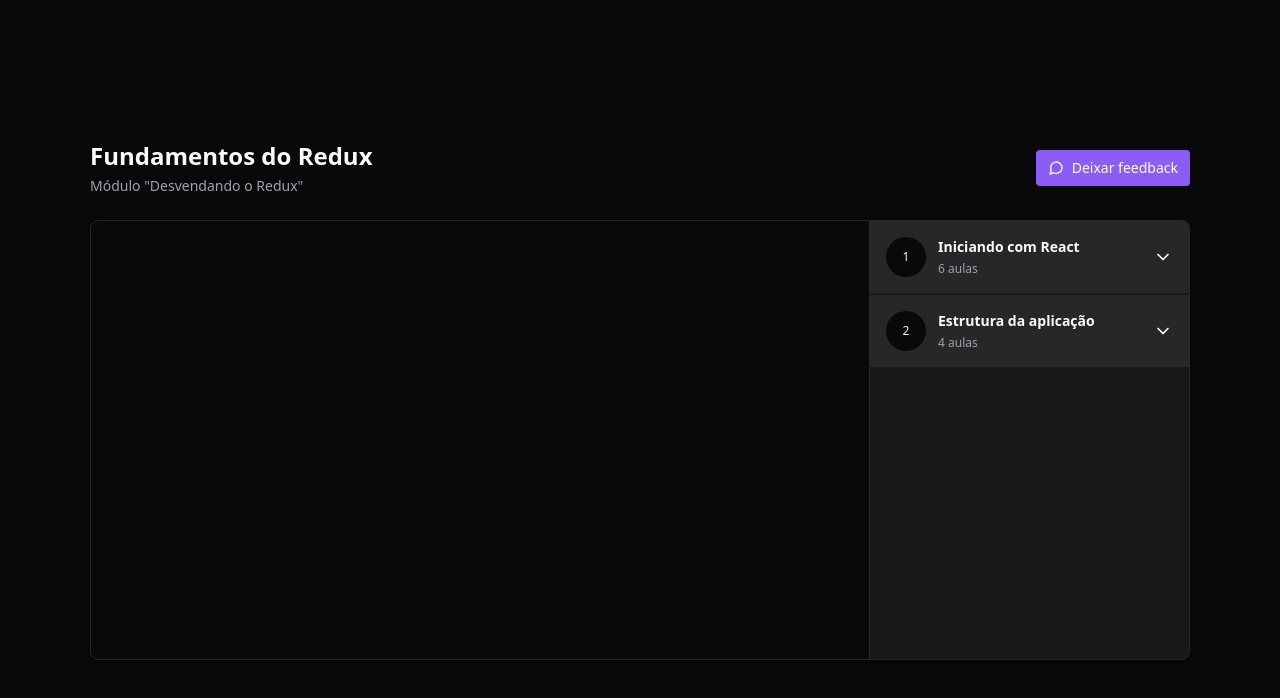
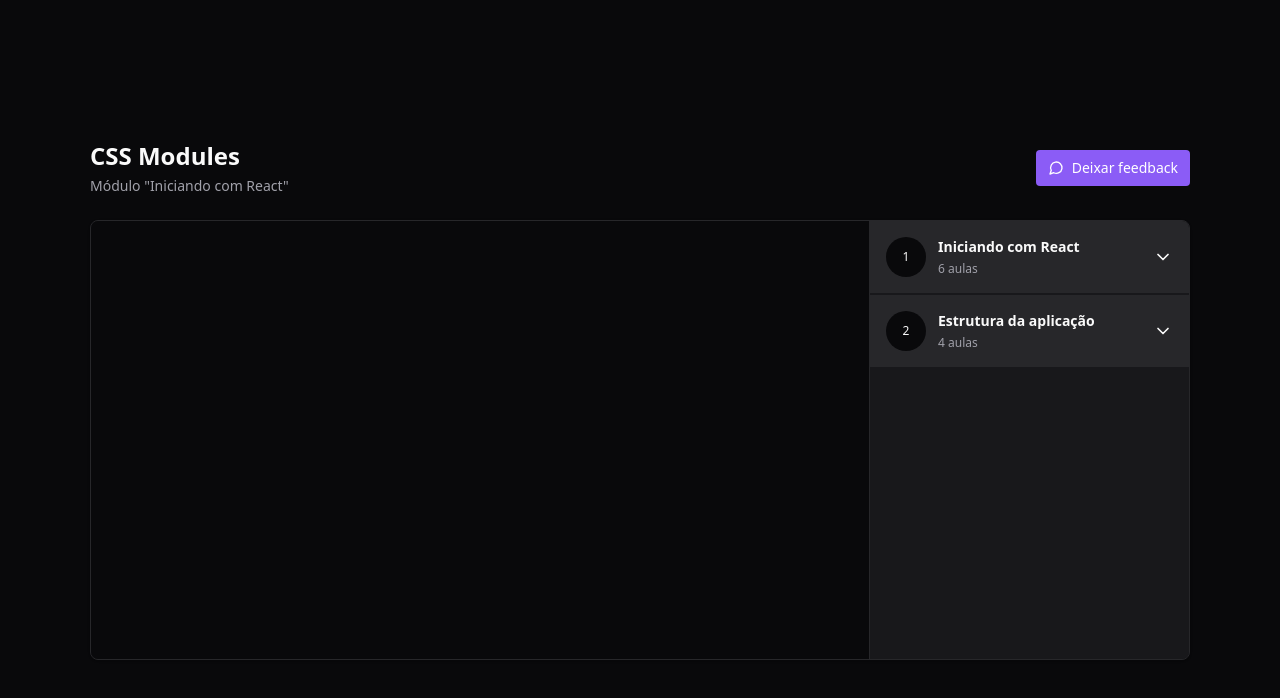
Before and after one commit to arthurrios/video-player-redux, a React (Vite) app: page / in a window 1280 px wide. Shown: the top 698 px of the page. Built offline with nearby package versions, Linux system fonts and the light colour scheme.

Commit message:
highlight current video

```diff
--- a/src/components/Header.tsx
+++ b/src/components/Header.tsx
@@ -1,8 +1,18 @@
+import { useAppSelector } from "../store"
+
 export function Header() {
+  const { currentModule, currentLesson } = useAppSelector(state => {
+    const { currentModuleIndex, currentLessonIndex } = state.player
+
+    const currentModule = state.player.course.modules[currentModuleIndex]
+    const currentLesson = currentModule.lessons[currentLessonIndex]
+    return { currentModule, currentLesson }
+  })
+
   return (
     <div className="flex flex-col gap-1">
-      <h1 className="text-2xl font-bold">Fundamentos do Redux</h1>
-      <span className="text-sm text-zinc-400">Módulo "Desvendando o Redux"</span>
+      <h1 className="text-2xl font-bold">{currentLesson.title}</h1>
+      <span className="text-sm text-zinc-400">Módulo "{currentModule.title}"</span>
     </div>
   )
 }
--- a/src/components/Lesson.tsx
+++ b/src/components/Lesson.tsx
@@ -1,17 +1,27 @@
-import { Video } from "lucide-react";
+import { PlayCircle, Video } from "lucide-react";
 
 interface LessonProps {
   title: string
   duration: string
+  isCurrent?: boolean
   onPlay: () => void
 }
 
-export function Lesson({ title, duration, onPlay }: LessonProps) {
+export function Lesson({ title, duration, onPlay, isCurrent = false }: LessonProps) {
 
 
   return (
-    <button onClick={onPlay} className='flex items-center gap-3 text-sm text-zinc-600'>
-      <Video className='w-4 h-4 text-zinc-500'/>
+    <button
+      onClick={onPlay}
+      data-active={isCurrent}
+      disabled={isCurrent}
+      className='flex items-center gap-3 text-sm text-zinc-600 data-[active=true]:text-emerald-400 enabled:hover:text-zinc-100 transition-[0.3s]'
+    >
+      { isCurrent ? (
+        <PlayCircle className="w-4 h-4 text-emerald-400"/>
+      ) : (
+        <Video className='w-4 h-4 text-zinc-500'/>
+      )}
       <span>{title}</span>
       <span className='ml-auto font-mono text-xs text-zinc-500'>{duration}</span>
     </button>
--- a/src/components/Module.tsx
+++ b/src/components/Module.tsx
@@ -14,6 +14,12 @@
 
 export function Module({ moduleIndex, title, amountOfLessons }: ModuleProps) {
   const dispatch = useDispatch()
+
+  const { currentModuleIndex, currentLessonIndex } = useAppSelector(state => {
+    const { currentModuleIndex, currentLessonIndex } = state.player
+
+    return { currentModuleIndex, currentLessonIndex }
+  })
 
   const lessons = useAppSelector(state => {
     return state.player.course.modules[moduleIndex].lessons
@@ -37,12 +43,16 @@
       <Collapsible.Content>
         <nav className='relative flex flex-col gap-4 p-6'>
           {lessons.map((lesson, lessonIndex) => {
+            const isCurrent = currentModuleIndex === moduleIndex &&
+              currentLessonIndex === lessonIndex
+
             return (
               <Lesson
                 key={lesson.id}
                 title={lesson.title}
                 duration={lesson.duration}
                 onPlay={() => dispatch(play([moduleIndex, lessonIndex]))}
+                isCurrent={isCurrent}
               />
             )
           })}
```
